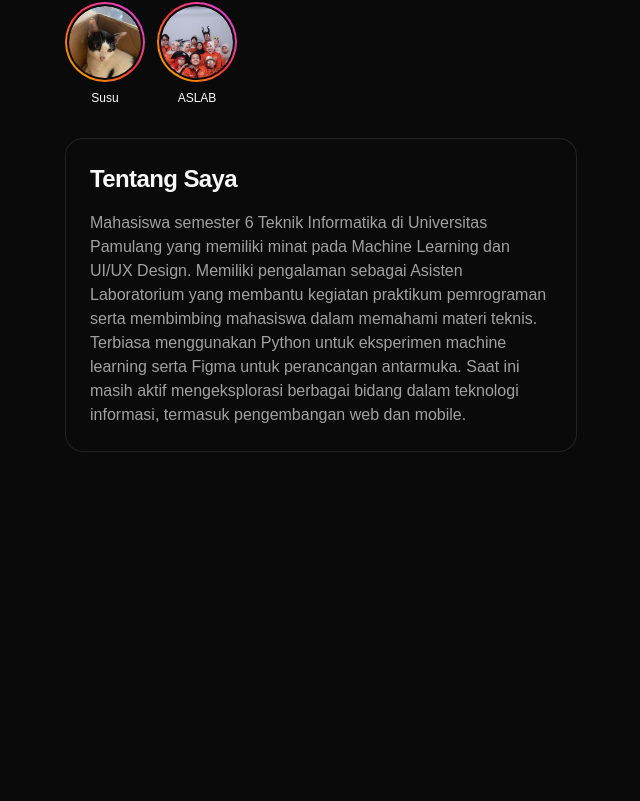
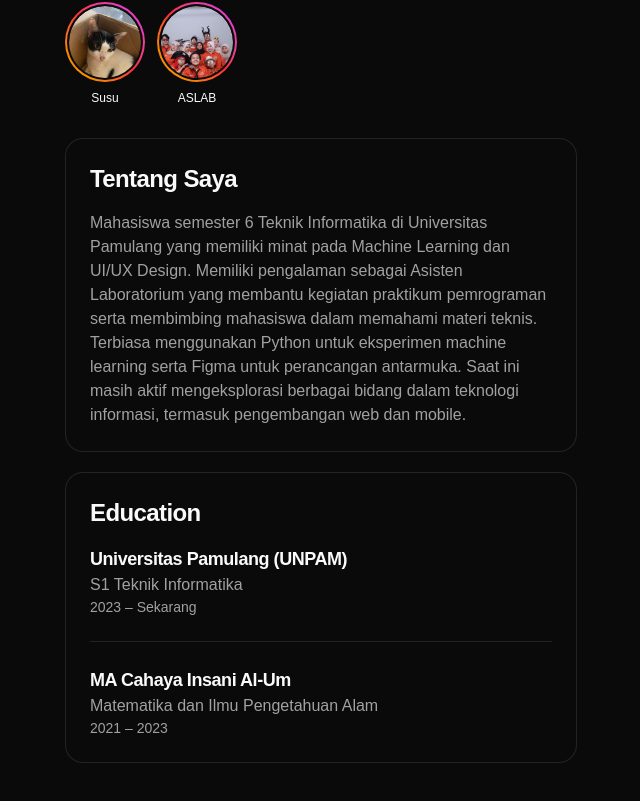
Before and after one commit to frsyrnaa/portfolio, a React (Vite) app: page / in a window 1280 px wide. Shown: the part 446-1247 px from the top of the page, without its empty margins (319-959 px from the left). Before the commit the page ends 966 px from the top, so only its background shows below. Built offline with nearby package versions, Linux system fonts and the light colour scheme.

Commit message:
feat(education): added the educational experience section

```diff
--- /dev/null
+++ b/src/components/page/education-section.tsx
@@ -0,0 +1,24 @@
+import { Separator } from "../ui/separator"
+
+export function EducationSection() {
+  return (
+    <section className="w-full bg-background space-y-4 p-6 border border-border rounded-2xl">
+      <h2 className="scroll-m-20 text-2xl font-semibold tracking-tight first:mt-0">
+        Education
+      </h2>
+      <div className="flex flex-col w-full space-y-6">
+        <div>
+          <h3 className="scroll-m-20 text-lg font-semibold tracking-tight">Universitas Pamulang (UNPAM)</h3>
+          <p className="text-muted-foreground">S1 Teknik Informatika</p>
+          <p className="text-sm text-muted-foreground">2023 &ndash; Sekarang</p>
+        </div>
+        <Separator />
+        <div>
+          <h3 className="scroll-m-20 text-lg font-semibold tracking-tight">MA Cahaya Insani Al-Um</h3>
+          <p className="text-muted-foreground">Matematika dan Ilmu Pengetahuan Alam</p>
+          <p className="text-sm text-muted-foreground">2021 &ndash; 2023</p>
+        </div>
+      </div>
+    </section>
+  );
+}
--- /dev/null
+++ b/src/components/ui/separator.tsx
@@ -0,0 +1,23 @@
+import { Separator as SeparatorPrimitive } from "@base-ui/react/separator"
+
+import { cn } from "@/lib/utils"
+
+function Separator({
+  className,
+  orientation = "horizontal",
+  ...props
+}: SeparatorPrimitive.Props) {
+  return (
+    <SeparatorPrimitive
+      data-slot="separator"
+      orientation={orientation}
+      className={cn(
+        "shrink-0 bg-border data-horizontal:h-px data-horizontal:w-full data-vertical:w-px data-vertical:self-stretch",
+        className
+      )}
+      {...props}
+    />
+  )
+}
+
+export { Separator }
--- a/src/home.tsx
+++ b/src/home.tsx
@@ -1,4 +1,5 @@
 import { AboutSection } from "./components/page/about-section";
+import { EducationSection } from "./components/page/education-section";
 import { FeedStory } from "./components/page/feed-story";
 import { Heading } from "./components/page/heading";
 
@@ -8,6 +9,7 @@ export default function Home() {
       <Heading />
       <FeedStory />
       <AboutSection />
+      <EducationSection />
     </>
   )
 }
```
